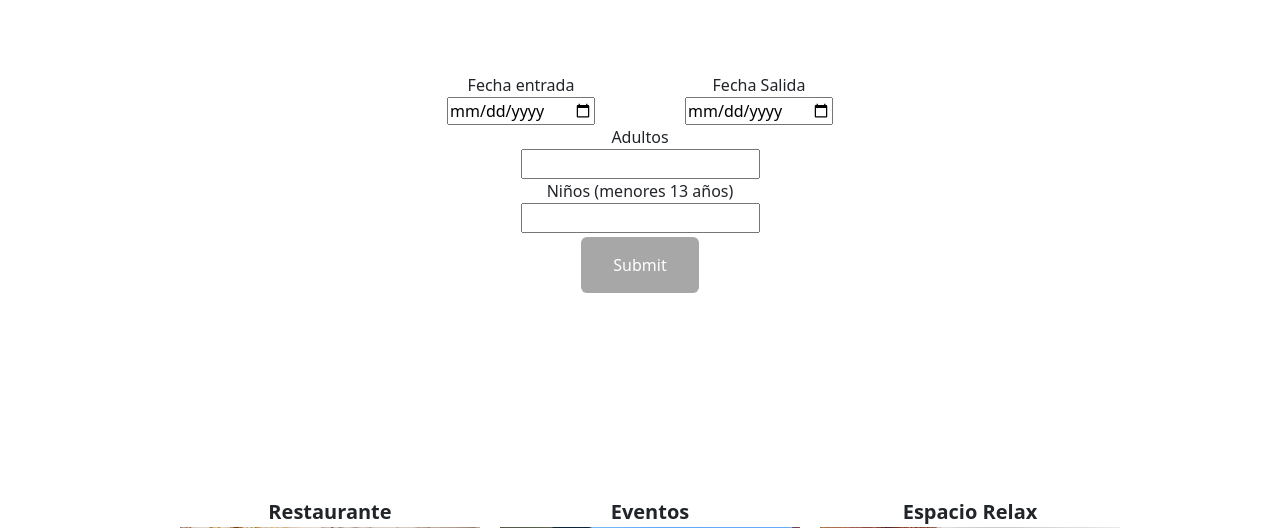
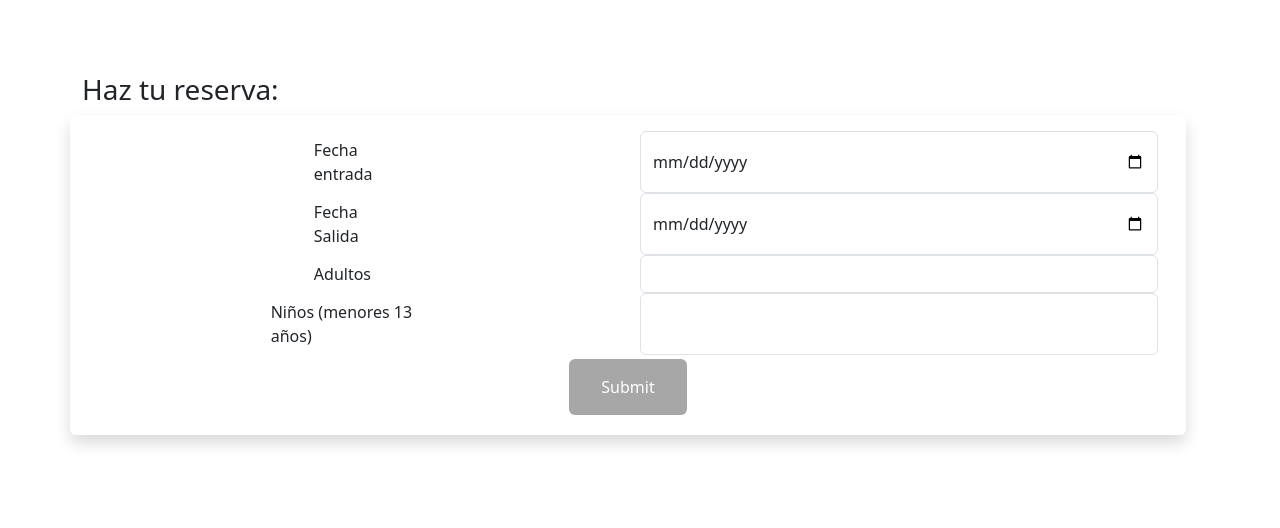
Before and after one commit to Miranda-98/TFG_Imperial, a PHP site: page /home_principal.php in a window 1280 px wide. Shown: the part 503-1031 px from the top of the page. Run offline with PHP 8.4, Linux system fonts and the light colour scheme.

Commit message:
cambio diseño formulario reserva

```diff
--- a/Controlador/controlador_carrito.php
+++ b/Controlador/controlador_carrito.php
@@ -71,6 +71,8 @@ $reserva = new Reserva();
         // print_r($informacionUsuario);
         // echo "<br>";
         // echo $informacionUsuario[0]->nombre;
+
+        //Aquí hacemos la insercción de datos de la reserva: tablas RESERVAS y FACTURAS
         foreach ($habitaciones as $habitacion=>$precio) {
           //Añadimos las reservas, tantas como habitaciones seleccionadas por el cliente
           $reserva->añadirReserva($informacionUsuario[0]->cod_usuario,$habitacion,$_SESSION['arrayReserva']['fechaInicio'],$_SESSION['arrayReserva']['fechaFin']);
@@ -91,5 +93,5 @@ $reserva = new Reserva();
           $reserva ->añadirFactura($numeroFactura,$stringExtras,$arrayRecuperaCarrito['precioFinal'] );
          }
 
-    //Aquí hacemos la insercción de datos de la reserva: tablas RESERVAS y FACTURAS
+
   }
--- a/Vista/home_principal.php
+++ b/Vista/home_principal.php
@@ -53,42 +53,43 @@
 
 <!-- Formulario Reserva -->
 <form method="post" >
-<div class="container formularioReserva">
+    <h3>Haz tu reserva:</h3>
+<div class="container formularioReserva shadow p-3 mb-5 bg-body rounded form-group row">
     <!-- <form method="post"> -->
         <div class="form_reserva">
-            <label for="fechaEntrada">Fecha entrada</label><br />
+            <label for="fechaEntrada" class="col-sm-2 col-form-label">Fecha entrada</label><br />
         </div>
 
         <div class="form_reserva">
-            <label for="fechaSalida">Fecha Salida</label><br />
+            <input type="date" id="fechaEntrada" name="datoFechaInicio"  class="form-control">
         </div>
 
         <div class="form_reserva">
-            <input type="date" id="fechaEntrada" name="datoFechaInicio">
+            <label for="fechaSalida" class="col-sm-2 col-form-label">Fecha Salida</label><br />
         </div>
 
         <div class="form_reserva">
-            <input type="date" id="fechaSalida" name="datoFechaFin">
+            <input type="date" id="fechaSalida" name="datoFechaFin"  class="form-control">
         </div>
 
         <div class="form_reserva">
-            <label for="nAdultos">Adultos</label><br />
+            <label for="nAdultos" class="col-sm-2 col-form-label">Adultos</label><br />
         </div>
 
         <div class="form_reserva">
-            <input type="number" name="adultos" id="nAdultos">
+            <input type="number" name="adultos" id="nAdultos"  class="form-control">
         </div>
 
         <div class="form_reserva">
-            <label for="nNiños">Niños (menores 13 años)</label><br />
+            <label for="nNiños" class="col-sm-4 col-form-label">Niños (menores 13 años)</label><br />
         </div>
 
         <div class="form_reserva">
-            <input type="number" name="niños" id="nNiños">
+            <input type="number" name="niños" id="nNiños"  class="form-control">
         </div>
 
         <div class="form_reserva">
-            <input class="btn btn-primary" type="submit" class="submi" name="bton_formulario_principal" >
+            <input class="btn btn-primary" type="submit" class="submi form-control" name="bton_formulario_principal" >
         </div>
     <!-- </form> -->
 </div>
--- a/Vista/style.css
+++ b/Vista/style.css
@@ -115,7 +115,7 @@ input:invalid {
     /* background-color: red; */
     display: flex;
     flex-wrap: wrap;
-    width: 500px;
+    /* width: 500px; */
     /* background-color: red;; */
 }
 
```
